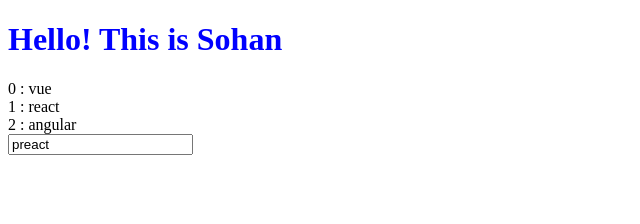
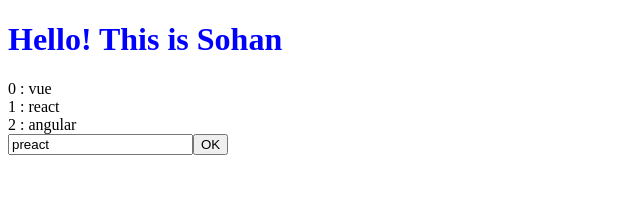
Before and after one commit to SohanFullDev/Vue-3_SPA_S6, a Vue app: page / in a window 1280 px wide. Shown: the top 224 px of the page, without its empty margins (0-640 px from the left). Built offline with nearby package versions, Linux system fonts and the light colour scheme.

Commit message:
handling events_a_31

```diff
--- a/src/components/Tagsinput.vue
+++ b/src/components/Tagsinput.vue
@@ -6,6 +6,7 @@
 
     <!-- <input type="text" v-bind:value="newTag"/> -->
     <input type="text" :value="newTag"/>
+    <button v-on:click="tags.push(newTag)">OK</button>
 </template>
 <script>
 
```
